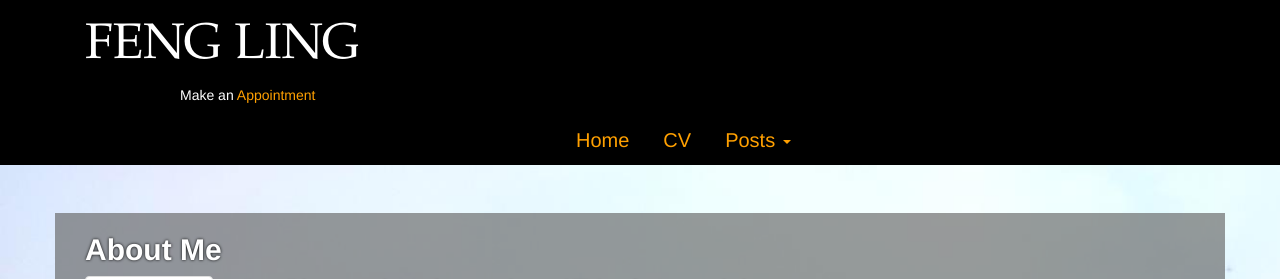
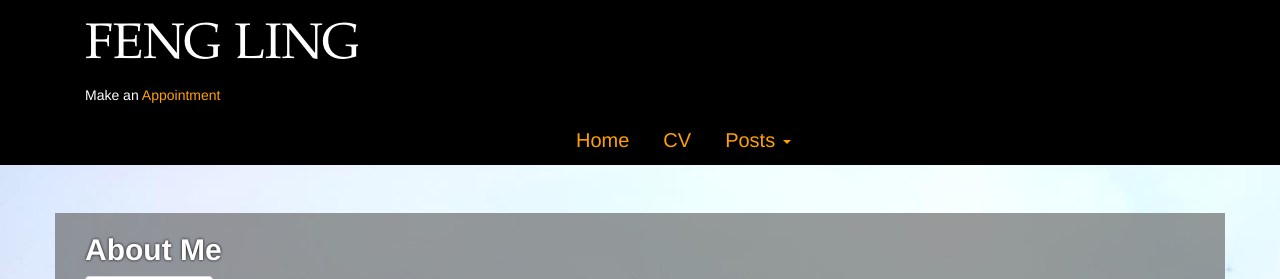
Before and after one commit to levincoolxyz/levincoolxyz.github.io, a Jekyll site: the page built from index.html, in a window 1280 px wide. Shown: the top 279 px of the page. Built offline with Jekyll 4.4.1, drawn with Linux system fonts in a browser that asks for light colours.

Commit message:
stupid container

```diff
--- a/_layouts/default.html
+++ b/_layouts/default.html
@@ -23,12 +23,12 @@
 			</div>
 			<div class="row">
 				<div class="container">
-					<div class="col-md-2 col-md-offset-1">
+					<div class="col-md-2">
 						<p>Make an <a href="http://fengfeng.youcanbookme.com">Appointment</a></p>
 					</div>
 				</div>
 				<div class="container">
-					<div class="container col-md-3 col-md-offset-5">
+					<div class="col-md-3 col-md-offset-5">
 						<ul class="nav nav-tabs">
 							<li id="hometab" ><a href="/">Home</a></li>
 							<li id="cvtab" ><a href="/cv">CV</a></li>
```
